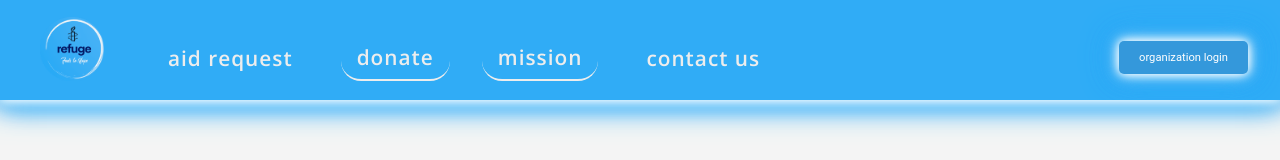
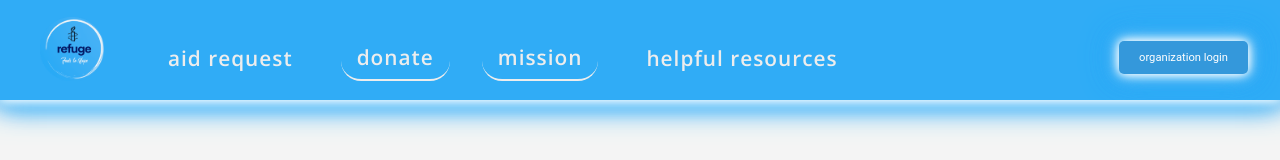
Before and after one commit to Refugee-Aid-Capstone/refugee-aid-fe, a React (Create React App) app: page / in a window 1280 px wide. Shown: the top 160 px of the page. Built offline with nearby package versions, Linux system fonts and the light colour scheme.

Commit message:
refactor: Add helpful resources to navbar

```diff
--- a/src/Components/NavBar/NavBar.js
+++ b/src/Components/NavBar/NavBar.js
@@ -23,7 +23,7 @@ export default function NavBar({ isLoggedIn, handleLogin }) {
         <NavLink className='nav-link' to='/provideAid'>aid request</NavLink>
         <NavLink className='nav-link' to='/'>donate</NavLink>
         <NavLink className='nav-link' to='/'>mission</NavLink>
-        <NavLink className='nav-link' to='/contact'>contact us</NavLink>
+        <NavLink className='nav-link' to='/contact'>helpful resources</NavLink>
       </div>
       <div className="login-container">
         {isLoggedIn ? (
```
